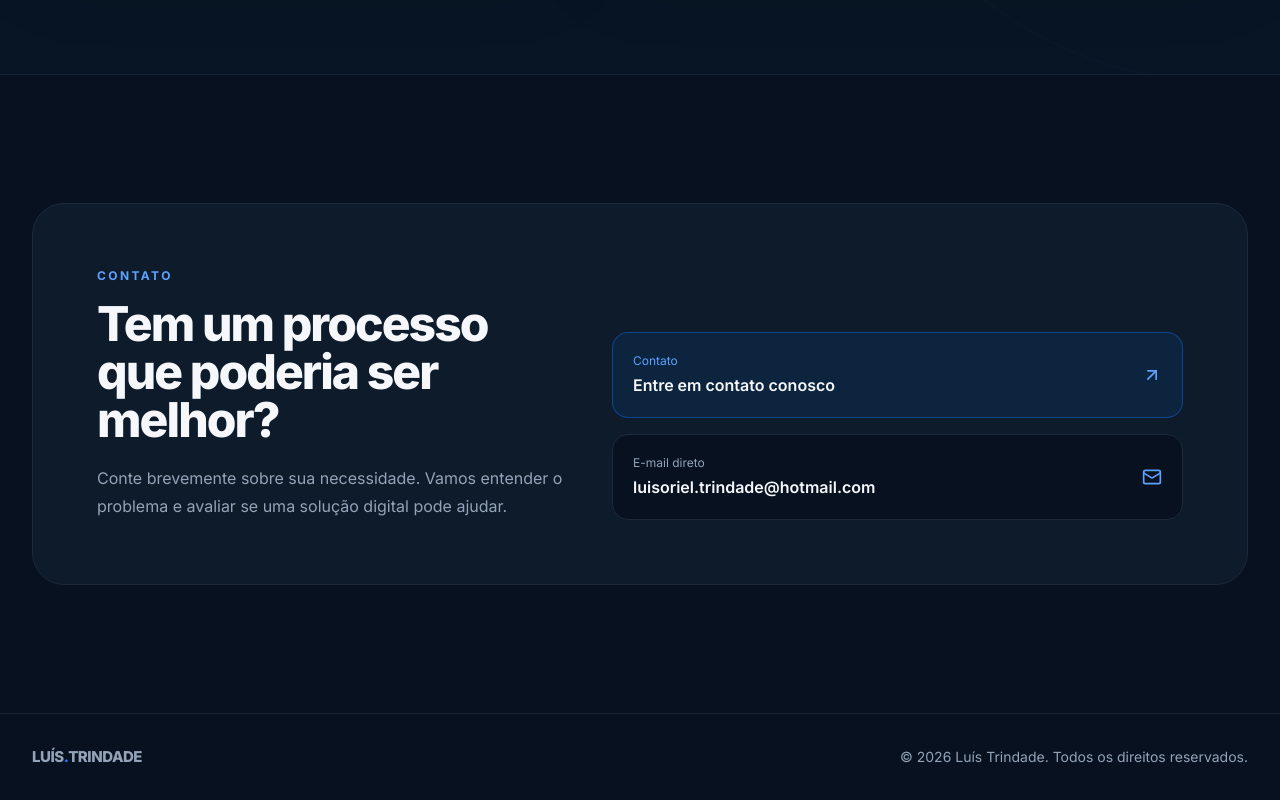
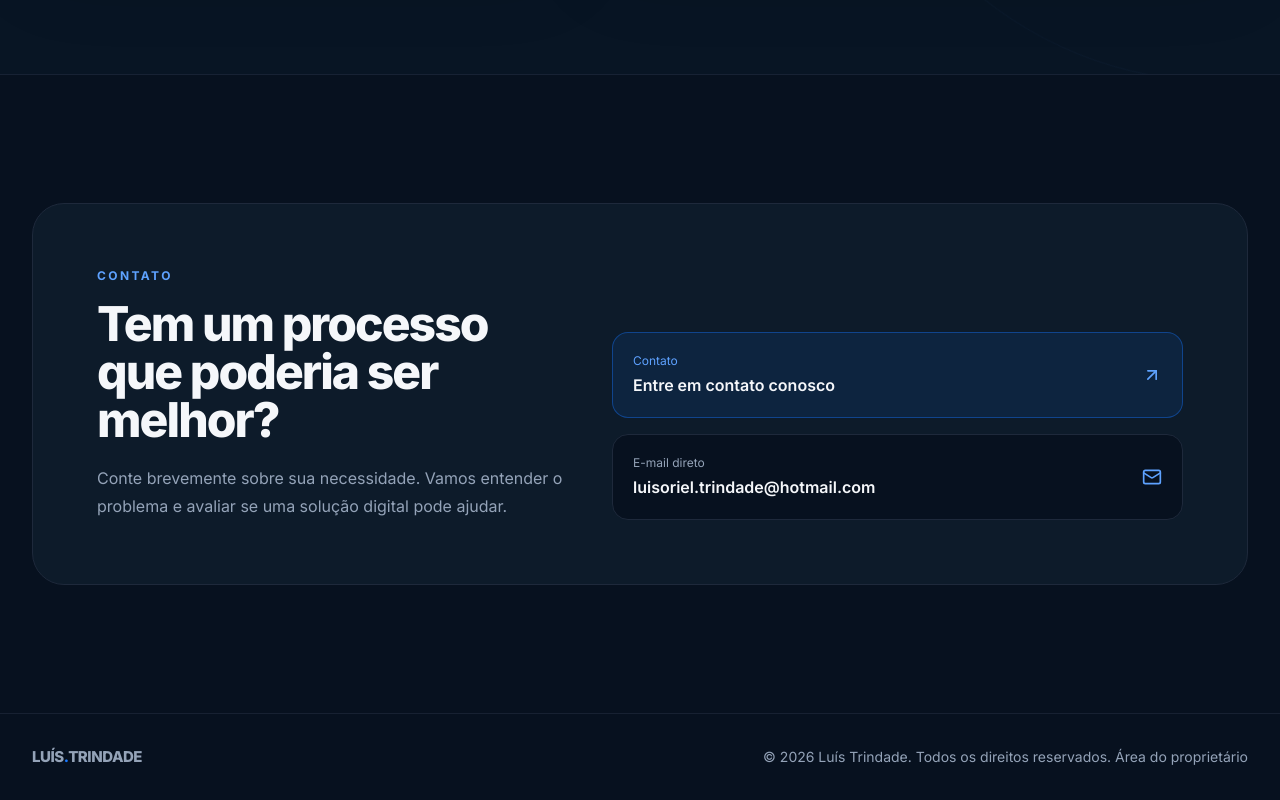
Before and after one commit to LuisOriel/Trindade, a Next.js app: page / in a window 1280 px wide. Shown: the part 4448-5248 px from the top of the page. Built offline with nearby package versions, Linux system fonts and the light colour scheme.

Commit message:
Add private Prospects link to site footer

```diff
--- a/components/site.tsx
+++ b/components/site.tsx
@@ -342,7 +342,7 @@ export function Site() {
         </div>
       </section>
 
-      <footer className="border-t border-border/70"><div className="mx-auto flex max-w-7xl flex-col gap-5 px-6 py-8 text-sm text-muted sm:flex-row sm:items-center sm:justify-between lg:px-8"><Logo /><span>© 2026 Luís Trindade. Todos os direitos reservados.</span></div></footer>
+      <footer className="border-t border-border/70"><div className="mx-auto flex max-w-7xl flex-col gap-5 px-6 py-8 text-sm text-muted sm:flex-row sm:items-center sm:justify-between lg:px-8"><Logo /><span>© 2026 Luís Trindade. Todos os direitos reservados. <a href="/prospects-privado.html" className="transition hover:text-electric-300">Área do proprietário</a></span></div></footer>
     </main>
   );
 }
```
